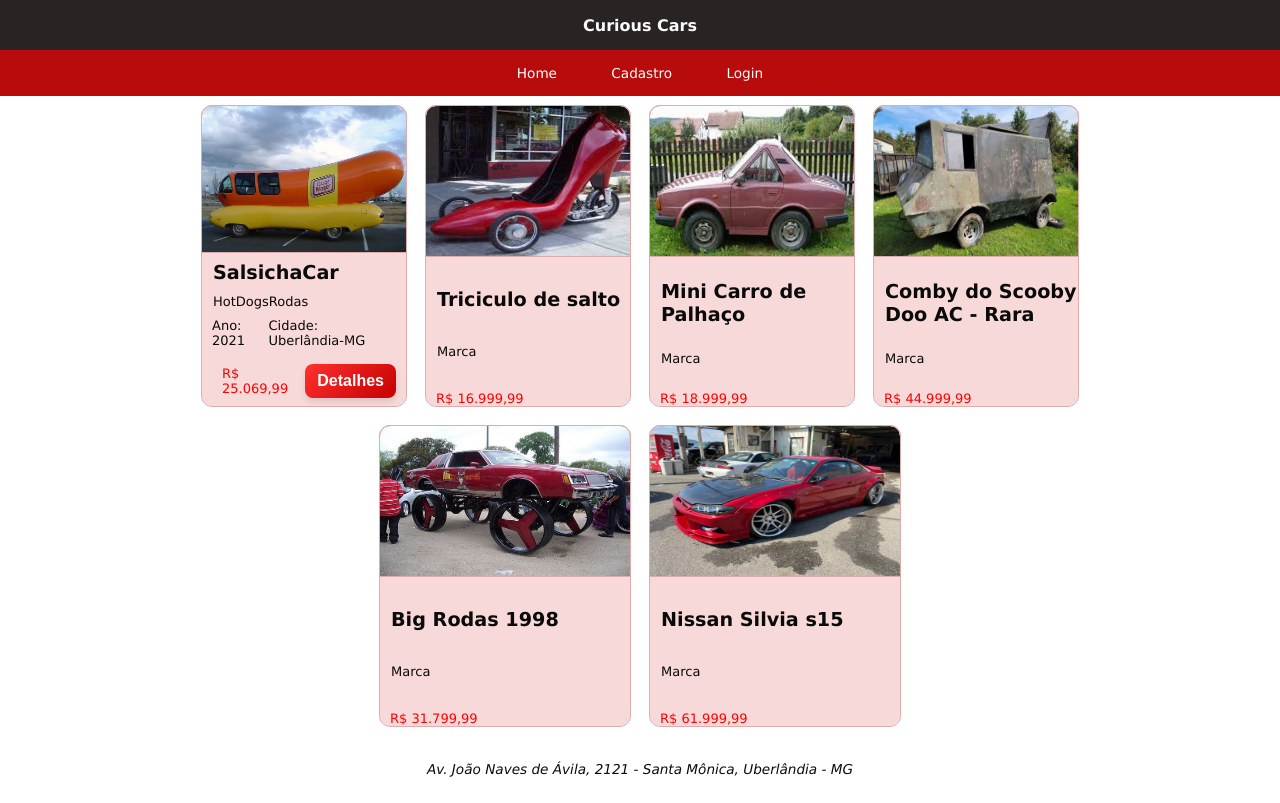
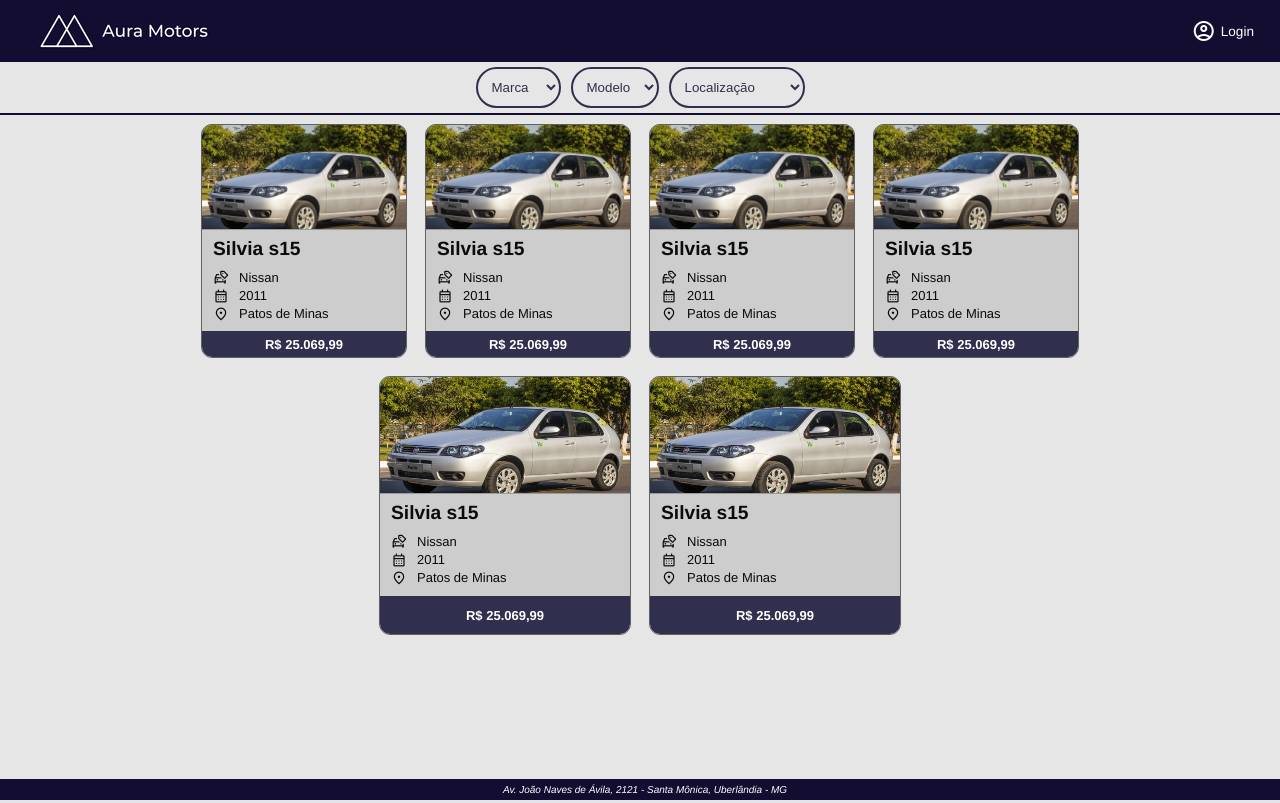
Before and after one commit to ViniciusDMRocha/AuraMotorsProject, a PHP site: page / in a window 1280 px wide. Run offline with PHP 8.4, Linux system fonts and the light colour scheme.

Commit message:
Páginas 2.1, 2.2, 2.3 finalizadas

```diff
--- a/index.html
+++ b/index.html
@@ -4,71 +4,194 @@
     <meta charset="UTF-8" />
     <title>Curious Cars</title>
     <link rel="stylesheet" href="./styles/index.css" />
+    <link rel="stylesheet" href="https://fonts.googleapis.com/css2?family=Material+Symbols+Outlined:opsz,wght,FILL,GRAD@20..48,100..700,0..1,-50..200" />
     <meta name="viewport" content="width=device-width, inicial-s">
   </head>
 
   <body>
-    <header>
-      <h1>Curious Cars</h1>
-    </header>
 
     <nav>
       <ul>
-        <li><a href="index.html">Home</a></li>
-        <li><a href="cadastro.html">Cadastro</a></li>
-        <li><a href="login.html">Login</a></li>
+        <li><a href="index.html"><img src="./images/logo.png" alt="logo"></a></li>
+        <li><a href="login.html"><span class="material-symbols-outlined">
+          account_circle
+          </span>Login</a></li>
       </ul>
     </nav>
 
+    <div class="search">
+      <select name="marca" id="filterMarca">
+        <option value="" disabled selected>Marca</option>
+        <option value="nissan">Nissan</option>
+        <option value="honda">Honda</option>
+        <option value="fiat">Fiat</option>
+      </select>
+      <select name="modelo" id="filterModelo">
+        <option value="" disabled selected>Modelo</option>
+        <option value="silvia">Silvia</option>
+        <option value="palio">Palio</option>
+        <option value="civic">Civic</option>
+      </select>
+      <select name="localizacao" id="filterLocal">
+        <option value="" disabled selected>Localização</option>
+        <option value="patos">Patos de Minas</option>
+        <option value="uberlandia">Uberlândia</option>
+        <option value="ituiutaba">Ituiutaba</option>
+      </select>
+    </div>
+    <hr>
     <main>
         <div class="card">
-          <img src="./images/1.jpg" alt="Carros">
-          <h1>SalsichaCar</h1>
-          <p>HotDogsRodas</p>
-          <div class="anoCidade">
-            <span>Ano: 2021</span>
-            <span>Cidade: Uberlândia-MG</span>
+          <img src="./images/palioHD.jpg" alt="Carros">
+          <h1>Silvia s15</h1>
+          <div class="descricao">
+            <p>
+              <span class="material-symbols-outlined">
+                car_tag
+              </span> Nissan
+            </p>
+            <p>
+              <span class="material-symbols-outlined">
+                calendar_month
+              </span> 2011
+            </p>
+            <p>
+              <span class="material-symbols-outlined">
+              location_on
+              </span> Patos de Minas
+            </p>
           </div>
-          <div class="anoCidade">
-            <span class="preco">R$ 25.069,99</span>
-            <button> Detalhes</button>
+          <div class="preco">
+            <span>R$ 25.069,99</span>
           </div>
         </div>
         <div class="card">
-          <img src="./images/2.jpeg" alt="Carros">
-          <h1>Triciculo de salto</h1>
-          <p>Marca</p>
-          <span class="preco">R$ 16.999,99</span>
+          <img src="./images/palioHD.jpg" alt="Carros">
+          <h1>Silvia s15</h1>
+          <div class="descricao">
+            <p>
+              <span class="material-symbols-outlined">
+                car_tag
+              </span> Nissan
+            </p>
+            <p>
+              <span class="material-symbols-outlined">
+                calendar_month
+              </span> 2011
+            </p>
+            <p>
+              <span class="material-symbols-outlined">
+              location_on
+              </span> Patos de Minas
+            </p>
+          </div>
+          <div class="preco">
+            <span>R$ 25.069,99</span>
+          </div>
         </div>
         <div class="card">
-          <img src="./images/3.jpeg" alt="Carros">
-          <h1>Mini Carro de Palhaço</h1>
-          <p>Marca</p>
-          <span class="preco">R$ 18.999,99</span>
+          <img src="./images/palioHD.jpg" alt="Carros">
+          <h1>Silvia s15</h1>
+          <div class="descricao">
+            <p>
+              <span class="material-symbols-outlined">
+                car_tag
+              </span> Nissan
+            </p>
+            <p>
+              <span class="material-symbols-outlined">
+                calendar_month
+              </span> 2011
+            </p>
+            <p>
+              <span class="material-symbols-outlined">
+              location_on
+              </span> Patos de Minas
+            </p>
+          </div>
+          <div class="preco">
+            <span>R$ 25.069,99</span>
+          </div>
         </div>
         <div class="card">
-          <img src="./images/4.jpg" alt="Carros">
-          <h1>Comby do Scooby Doo AC - Rara</h1>
-          <p>Marca</p>
-          <span class="preco">R$ 44.999,99</span>
+          <img src="./images/palioHD.jpg" alt="Carros">
+          <h1>Silvia s15</h1>
+          <div class="descricao">
+            <p>
+              <span class="material-symbols-outlined">
+                car_tag
+              </span> Nissan
+            </p>
+            <p>
+              <span class="material-symbols-outlined">
+                calendar_month
+              </span> 2011
+            </p>
+            <p>
+              <span class="material-symbols-outlined">
+              location_on
+              </span> Patos de Minas
+            </p>
+          </div>
+          <div class="preco">
+            <span>R$ 25.069,99</span>
+          </div>
         </div>
         <div class="card">
-          <img src="./images/5.jpg" alt="Carros">
-          <h1>Big Rodas 1998</h1>
-          <p>Marca</p>
-          <span class="preco">R$ 31.799,99</span>
+          <img src="./images/palioHD.jpg" alt="Carros">
+          <h1>Silvia s15</h1>
+          <div class="descricao">
+            <p>
+              <span class="material-symbols-outlined">
+                car_tag
+              </span> Nissan
+            </p>
+            <p>
+              <span class="material-symbols-outlined">
+                calendar_month
+              </span> 2011
+            </p>
+            <p>
+              <span class="material-symbols-outlined">
+              location_on
+              </span> Patos de Minas
+            </p>
+          </div>
+          <div class="preco">
+            <span>R$ 25.069,99</span>
+          </div>
         </div>
         <div class="card">
-          <img src="./images/6.jpg" alt="Carros">
-          <h1>Nissan Silvia s15</h1>
-          <p>Marca</p>
-          <span class="preco">R$ 61.999,99</span>
+          <img src="./images/palioHD.jpg" alt="Carros">
+          <h1>Silvia s15</h1>
+          <div class="descricao">
+            <p>
+              <span class="material-symbols-outlined">
+                car_tag
+              </span> Nissan
+            </p>
+            <p>
+              <span class="material-symbols-outlined">
+                calendar_month
+              </span> 2011
+            </p>
+            <p>
+              <span class="material-symbols-outlined">
+              location_on
+              </span> Patos de Minas
+            </p>
+          </div>
+          <div class="preco">
+            <span>R$ 25.069,99</span>
+          </div>
         </div>
     </main>
+
     <footer>
       <address>
         Av. João Naves de Ávila, 2121 - Santa Mônica, Uberlândia - MG
       </address>
     </footer>
+
   </body>
 </html>
--- a/styles/index.css
+++ b/styles/index.css
@@ -1,6 +1,6 @@
 body {
-    background-color: rgb(255, 255, 255);
-    font-family: Verdana;
+    background-color: #E6E6E6;
+    font-family: Helvetica;
     font-size: 85%;
     margin: 0;
     padding: 0;
@@ -8,17 +8,31 @@ body {
     color: rgb(10, 10, 10);
 }
 
-header {
-    text-align: center;
-    font-size: 8px;
+hr {
+    border: none;
+    height: 2px;
+    background-color: #120D31;
+    margin: 0;
+  }
+
+.search {
+    display: flex;
+    justify-content: center;
+    align-items: center;
+    gap: 10px;
     padding: 5px;
-    background-color: rgb(41, 35, 35);
-    color: rgba(255, 255, 255, 0.985);
+    border-radius: 10px;
+    width: fit-content;
+    margin: 0 auto;
 }
 
-footer {
-    text-align: center;
-    padding: 2%;
+select {
+    padding: 10px;
+    color: #302F4D;
+    border-radius: 30px;
+    border: 2px solid #302F4D;
+    cursor: pointer;
+    background-color: #E6E6E6;
 }
 
 main {
@@ -32,29 +46,40 @@ main {
 nav {
     position: sticky;
     top: 0;
-    background-color: rgb(184, 11, 11);
-    text-align: center;
+    background-color: #120D31;
     padding: 1px;
 }
 
 nav ul {
-    padding: 0%;
+    display: flex;
+    align-items: center;
+    justify-content: space-between;
+    margin: 0 auto;
+    list-style: none;
+    gap: 20px; /* Espaçamento entre os itens */
+    padding: 0;
 }
 
 nav li{
+    display: flex;
+    align-items: center;
+    justify-content: center;
     padding: 0px 25px;
-    display: inline-block;
 }
 
-nav a{
+nav ul li a {
+    display: flex;
+    align-items: center;
+    text-decoration: none;
+    gap: 5px;
     text-decoration: none;
     color: white;
 }
 
 .card {
-    background-color: #f8d9d9;
+    background-color: #cdcdcd;
     border-radius: 10px;
-    outline: 1px solid rgb(224, 171, 171);
+    outline: 1px solid rgb(98, 98, 98);
     max-height: 300px;
     min-width: 200px;
     max-width: 250px;
@@ -64,11 +89,11 @@ nav a{
     flex-direction: column;
     flex: 1;
     gap: 8px;
+    cursor: pointer;
 }
 
 .card:hover {
-    box-shadow: 0px 0px 10px #ff000080;
-    outline: 1px solid rgb(255, 205, 205);
+    box-shadow: 0px 0px 20px #b7aeae80;
 }
 
 .card h1 {
@@ -83,52 +108,59 @@ nav a{
     font-size: small;
 }
 
-.preco {
-    padding-left: 10px;
-    font-size: small;
-    color: rgb(253, 0, 0);
-    align-content: center;
+.card img {
+    height: auto;
+    flex: 1;
+    max-height: 45%;
+    border-radius: 10px 10px 0px 0px;
+    outline: 1px solid rgb(155, 155, 155)
 }
 
-.card img {
-    width: 100%;
-    height: auto;
-    flex: 1 1 250px;
-    max-height: 50%;
-    border-radius: 10px 10px 0px 0px;
-    outline: 1px solid rgb(224, 171, 171)
+.descricao {
+    display: flex;
+    flex-direction: column;
 }
 
-.anoCidade {
-    padding: 0px 10px 8px;
+.descricao p {
+    display: flex;
+    gap: 10px;
+}
+
+.descricao span {
+    font-size: medium;
+}
+
+.preco {
     font-size: small;
+    background-color: #302F4D;
     display: flex;
     flex: 1;
     justify-content: space-between;
+    border-radius: 0px 0px 10px 10px;
+    max-height: 15%;
 }
 
-.anoCidade button {
-    background: linear-gradient(135deg, #ff3030, #c50000);
-    color: white;
-    padding: 8px 12px;
-    font-size: 16px;
+.preco span {
+    font-size: small;
+    color: rgb(255, 255, 255);
     font-weight: bold;
-    border: none;
-    border-radius: 8px;
-    cursor: pointer;
-    transition: all 0.3s ease;
-    box-shadow: 0px 4px 6px rgba(0, 0, 0, 0.1);
+    align-content: center;
+    margin: 0 auto;
 }
 
-.anoCidade button:hover {
-    background: linear-gradient(135deg, #ff0000, #ff5f3b);
-    transform: translateY(-2px);
-    box-shadow: 0px 6px 12px rgba(0, 0, 0, 0.15);
+footer {
+    background-color: #120D31;
+    color: white;
+    text-align: center;
+    padding: 5px;
+    position: fixed;
+    bottom: 0;
+    width: 100%;
+    font-size: x-small;
 }
 
 @media (max-width: 600px) {
-    main {
-        width: 100%;
-        margin: 0 auto;
+    .card {
+        min-height: 350px;
     }
 }
```
Also changed, not shown: cadastro.html (+14 -9 lines), login.html (+14 -8 lines), styles/cadastro.css (+33 -15 lines), styles/login.css (+39 -22 lines), images/logo.png (added), images/palioHD.jpg (added).
